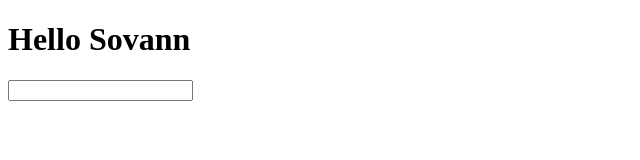
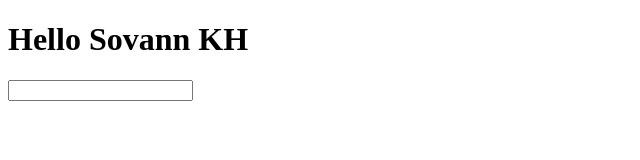
Before and after one commit to choubsovann/me, a plain HTML site: page index.html in a window 1280 px wide. Shown: the whole page, without its empty margins (0-640 px from the left). Drawn offline with nearby package versions, Linux system fonts and the light colour scheme.

Commit message:
Update index.html

```diff
--- a/index.html
+++ b/index.html
@@ -38,7 +38,7 @@
 </head>
 
 <body>
-    <h1>Hello Sovann</h1>
+    <h1>Hello Sovann KH</h1>
     <div>
         <input type="text" name="LatLong" id="LatLong">
     </div>
```
